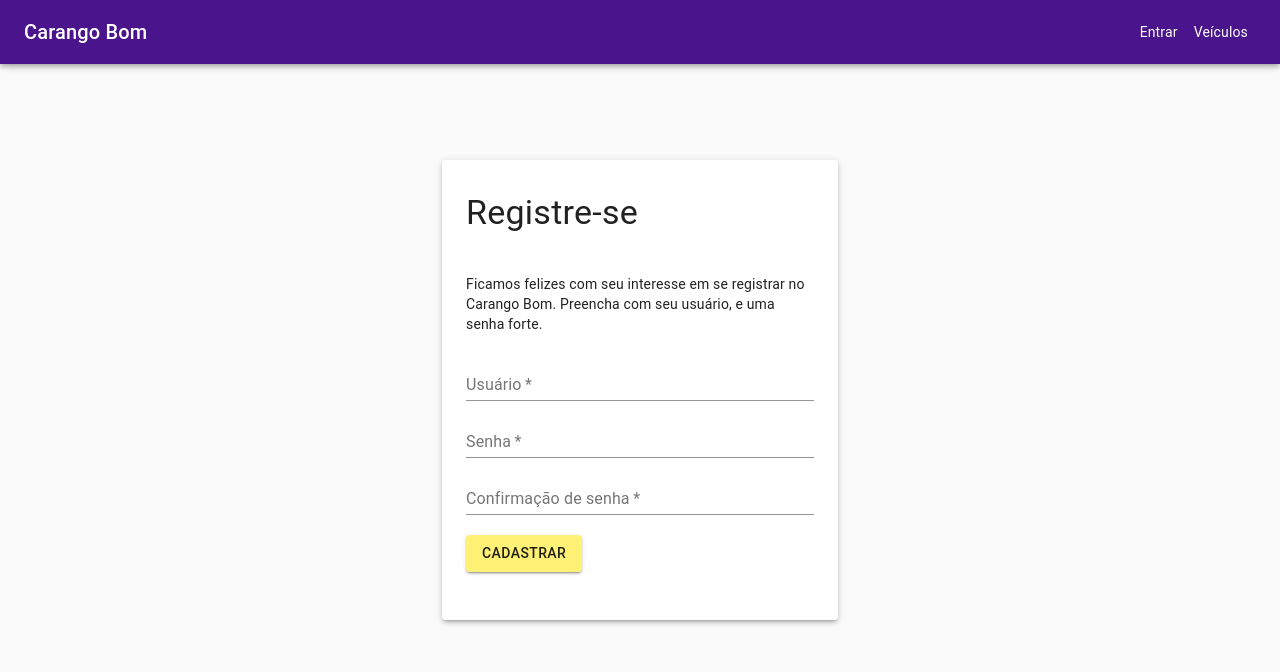
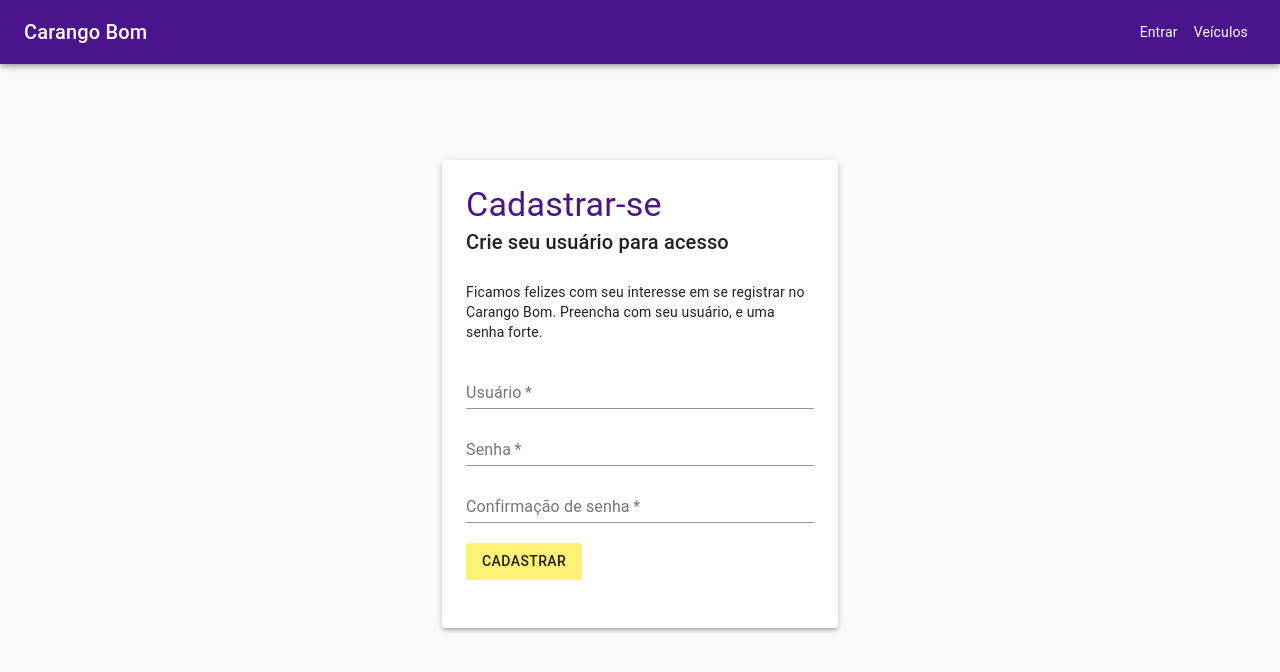
Before and after one commit to CaelumAulas/aceleratw-turma3-grupo1-frontend, a React (Create React App) app: page /novo-usuario in a window 1280 px wide. Shown: the top 672 px of the page. Built offline with nearby package versions, Linux system fonts and the light colour scheme.

Commit message:
Adds some visual tweaks

```diff
--- a/src/components/CreateUserForm/CreateUserForm.jsx
+++ b/src/components/CreateUserForm/CreateUserForm.jsx
@@ -77,6 +77,7 @@ export default function RegisterUserForm({ onSubmit, onChange }) {
           variant="contained"
           color="secondary"
           type="submit"
+          disableElevation
         >
           Cadastrar
         </Button>
--- a/src/components/CreateVehicleForm/CreateVehicleForm.jsx
+++ b/src/components/CreateVehicleForm/CreateVehicleForm.jsx
@@ -102,7 +102,12 @@ export default function CreateVehicleForm({ onChange, onSubmit }) {
       />
 
       <Box mt={2}>
-        <Button type="submit" variant="contained" color="secondary">
+        <Button
+          type="submit"
+          disableElevation
+          variant="contained"
+          color="secondary"
+        >
           Enviar
         </Button>
       </Box>
--- a/src/components/LoginForm/LoginForm.jsx
+++ b/src/components/LoginForm/LoginForm.jsx
@@ -59,10 +59,16 @@ export default function LoginForm({ onChange, onSubmit }) {
         fullWidth
         required
       />
-      <Box mt={2} display="flex" justifyContent="space-between">
+      <Box
+        mt={2}
+        display="flex"
+        justifyContent="space-between"
+        alignItems="center"
+      >
         <Button
           disabled={isFormValid() ? false : true}
           variant="contained"
+          disableElevation
           color="secondary"
           type="submit"
         >
--- a/src/components/PageTitle/PageTitle.jsx
+++ b/src/components/PageTitle/PageTitle.jsx
@@ -4,8 +4,8 @@ import React from 'react'
 
 export default function PageTitle({ title, subtitle = '' }) {
   return (
-    <Box mb={5}>
-      <Typography variant="h4" component="h1">
+    <Box mb={3}>
+      <Typography variant="h4" component="h1" color="primary">
         {title}
       </Typography>
       {subtitle && (
--- a/src/pages/CreateUserPage.js
+++ b/src/pages/CreateUserPage.js
@@ -16,8 +16,11 @@ export default function CreateUserPage() {
     <Container maxWidth="xs">
       <Paper elevation={3}>
         <Box p={3}>
-          <Box mb="0.5rem" mt="0.5rem">
-            <PageTitle title="Registre-se" />
+          <Box mb="0.5rem">
+            <PageTitle
+              title="Cadastrar-se"
+              subtitle="Crie seu usuário para acesso"
+            />
             <p>
               Ficamos felizes com seu interesse em se registrar no Carango Bom.
               Preencha com seu usuário, e uma senha forte.
--- a/src/pages/HomePage.js
+++ b/src/pages/HomePage.js
@@ -36,7 +36,7 @@ export default function HomePage() {
   }
   return (
     <Container maxWidth="lg">
-      <PageTitle title="Veículos" subtitle="disponíveis para compra" />
+      <PageTitle title="Veículos disponíveis" />
       <Box mt={4}>
         <VehicleTable
           vehicles={vehicles}
--- a/src/pages/LoginPage.js
+++ b/src/pages/LoginPage.js
@@ -48,7 +48,7 @@ export default function LoginPage() {
       <Container maxWidth="xs">
         <Paper elevation={3}>
           <Box p={3}>
-            <PageTitle title="Entrar" />
+            <PageTitle title="Entrar" subtitle="Digite seu usuário e senha" />
             <UserFlowFormValidations.Provider
               value={{
                 user: validateUser,
```
